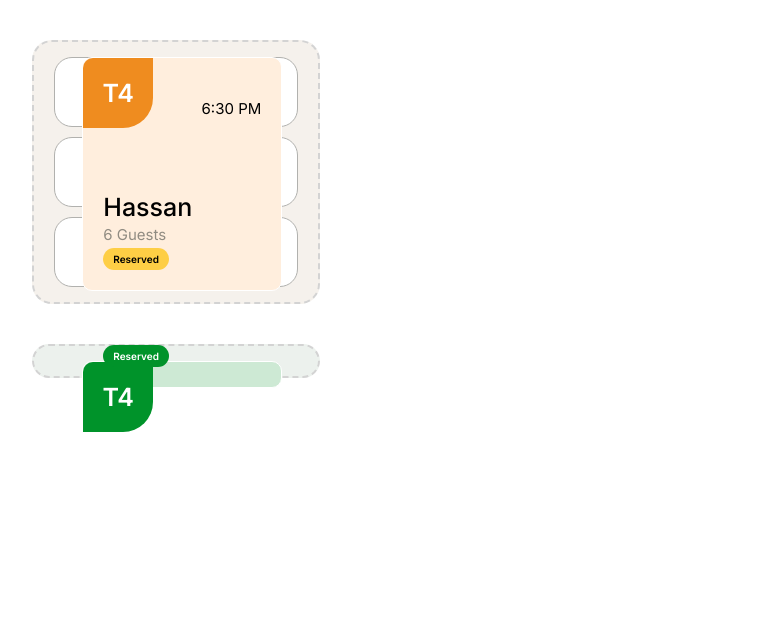
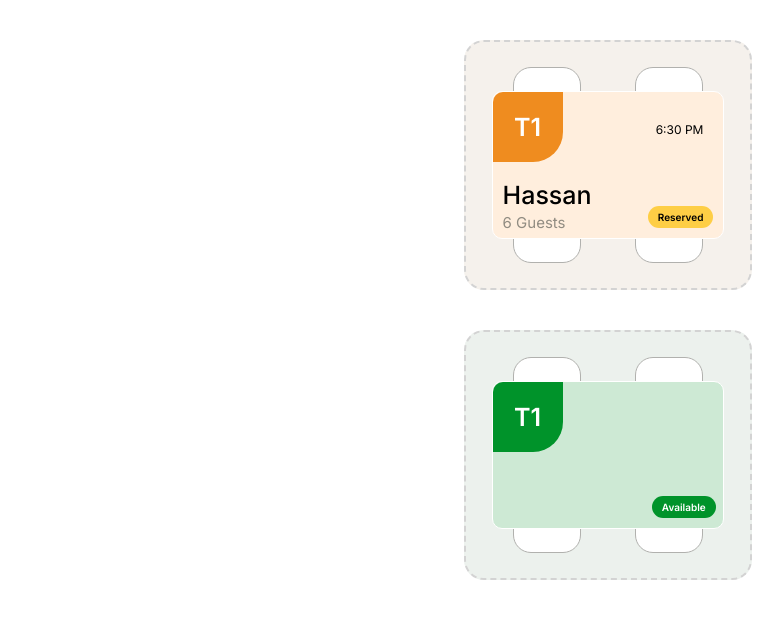
Before and after one commit to KhawarAli75/product_pos, a plain HTML site: page test.html in a window 1280 px wide. Shown: the top 618 px of the page, without its empty margins (32-815 px from the left). Drawn offline with nearby package versions, Linux system fonts and the light colour scheme; a web font is replaced by a local one.

Commit message:
available and reserve card

```diff
--- a/assets/scss/components/layouts/_offcanvas.scss
+++ b/assets/scss/components/layouts/_offcanvas.scss
@@ -168,257 +168,76 @@
 //     border-radius: 18px;
 //   }
 // }
-// .table-cards-small {
-//   --card-h-hori: 250px;
-//   --card-w-hori: 25%;
-//   --card-w-vertcal: 25%;
-//   --card-h-vertcal: 500px;
-//   --card-border: 2px dashed #d3d3d3;
-//   --border-rounded: 20px;
-//   --card-p: 25px 20px;
-//   --card-bg: #ecf1ed;
-//   //   internal card
-//   --bg-avail-internal: #cde9d4;
-//   --card-border-internal: 1px solid var(--body);
-//   --card-rounded-internal: 10px;
-//   --card-w-internal-hori: calc(100% - 18%);
-//   --card-h-internal-hori: calc(100% - 40%);
-//   --tbl-nmb-avail-bg: rgba(0, 147, 42, 1);
 
-//   width: var(--card-w-hori);
-//   height: var(--card-h-hori);
-//   border: var(--card-border);
-//   border-radius: var(--border-rounded);
-//   display: grid;
-//   grid-template-columns: repeat(2, 1fr);
-//   align-items: center;
-//   justify-items: center;
-//   padding: var(--card-p);
-//   background-color: var(--card-bg);
-//   position: relative;
-//   box-shadow: none;
-//   .upper-card {
-//     width: var(--card-w-internal-hori);
-//     height: var(--card-h-internal-hori);
-//     background-color: var(--bg-avail-internal);
-//     position: absolute;
-//     top: center;
-//     z-index: 3;
-//     border: var(--card-border-internal);
-//     border-radius: var(--card-rounded-internal);
-//     .head {
-//       width: 70px;
-//       height: 70px;
-//       background-color: var(--tbl-nmb-avail-bg);
-//       border-bottom-right-radius: 30px;
-//       border-top-left-radius: 10px;
-//       align-content: center;
-//       justify-items: center;
-//       .headings {
-//         font-size: 25px;
-//         font-weight: 600;
-//         color: white;
-//       }
-//     }
-//     .btnns {
-//       position: absolute;
-//       bottom: 10px;
-//       left: 68%;
-//       .badge {
-//         --badge-bg: rgba(0, 147, 42, 1);
-//         --badge-color: var(--body);
-//       }
-//     }
-//   }
-//   .inner-card {
-//     background-color: #ffffff;
-//     width: 55%;
-//     height: 100%;
-//     border: 1px solid #b1b1ae;
-//     margin: 14px 0;
-//     border-radius: 18px;
-//   }
-// }
-// .table-card-small {
-//   --card-h-hori: 250px;
-//   --card-w-hori: 25%;
-//   --card-w-vertcal: 25%;
-//   --card-h-vertcal: 500px;
-//   --card-border: 2px dashed #d3d3d3;
-//   --border-rounded: 20px;
-//   --card-p: 25px 20px;
-//   --card-bg-avail: #ecf1ed;
-//   --bg-avail-internal: #cde9d4;
-//   --card-bg: #f5f1ec;
-//   //   internal card
-//   --card-border-internal: 1px solid var(--body);
-//   --card-rounded-internal: 10px;
-//   --card-w-internal: calc(100% - 18%);
-//   --card-h-internal: calc(100% - 40%);
-//   --bg-reserv-internal: #ffeedd;
-//   --card-c: var(--text);
-//   --tbl-nmb-reserve-bg: #ef8c1f;
+.table-reserve-small {
+  --card-h-hori: 250px;
+  --card-w-hori: 25%;
+  --card-border: 2px dashed #d3d3d3;
+  --border-rounded: 20px;
+  --card-p: 25px 20px;
+  // -- reserve
+  --card-bg-reserve: #F5F1EC;
+  //   internal card
+  --card-border-internal: 1px solid var(--body);
+  --card-rounded-internal: 10px;
+  --card-w-internal: calc(100% - 18%);
+  --card-h-internal: calc(100% - 40%);
+  --bg-reserv-internal: #ffeedd;
+  --card-c: var(--text);
+  --tbl-nmb-reserve-bg: #ef8c1f;
 
-//   width: var(--card-w-hori);
-//   height: var(--card-h-hori);
-//   border: var(--card-border);
-//   border-radius: var(--border-rounded);
-//   display: grid;
-//   grid-template-columns: repeat(2, 1fr);
-//   align-items: center;
-//   justify-items: center;
-//   padding: var(--card-p);
-//   background-color: var(--card-bg);
-//   position: relative;
-//   box-shadow: none;
-//   .upper-cards {
-//     width: var(--card-w-internal);
-//     height: var(--card-h-internal);
-//     background-color: var(--bg-reserv-internal);
-//     position: absolute;
-//     top: center;
-//     z-index: 3;
-//     border: var(--card-border-internal);
-//     border-radius: var(--card-rounded-internal);
-//     .card-header {
-//       display: flex;
-//       justify-content: space-between;
-//       align-items: center;
-//       .heads {
-//         width: 70px;
-//         height: 70px;
-//         background-color: var(--tbl-nmb-reserve-bg);
-//         border-bottom-right-radius: 30px;
-//         border-top-left-radius: 10px;
-//         align-content: center;
-//         justify-items: center;
-//         .heading {
-//           font-size: 25px;
-//           font-weight: 600;
-//           color: white;
-//         }
-//       }
-//       .time {
-//         margin-top: 1px;
-//         margin-right: 20px;
-//         span {
-//           font-size: 12px;
-//         }
-//       }
-//     }
-//     .card-footer {
-//       display: flex;
-//       justify-content: space-between;
-//       margin-top: 18px;
-//       padding: 0px 10px;
-//       .headings {
-//         h2 {
-//           font-size: 25px;
-//           font-weight: 500;
-//         }
-//         span {
-//           color: #918c82;
-//           font-size: 15px;
-//           font-weight: 400;
-//           line-height: 25px;
-//         }
-//       }
-//       .btnns {
-//         margin-top: 25px;
-//         .badge {
-//           --badge-bg: #fece45;
-//           --badge-color: var(--text);
-//         }
-//       }
-//     }
-//   }
-//   .inner-card {
-//     background-color: #ffffff;
-//     width: 55%;
-//     height: 100%;
-//     border: 1px solid #b1b1ae;
-//     margin: 14px 0;
-//     border-radius: 18px;
-//   }
-// }
-
-.table-card {
-  --card-w: 25%;
-  --card-h: 100%;
-  --card-border: 2px dashed #d3d3d3;
-  --border-radius: 20px;
-  --padding: 15px 20px;
-  --padding: 15px 20px;
-  --bg-reserved: #f5f1ec;
-  --bg-reserve-card: #ffeedd;
-  --bg-available: #ecf1ed;
-  --bg-availble-card: #cde9d4;
-  --upper-card-border: 1px solid var(--body);
-  --upper-card-radius: 10px;
-  --upper-card-width: 200px;
-  --upper-card-height: 90%;
-  --tbl-bg-reserved: #ef8c1f;
-  --inner-height: 70px;
-  --inner-width: 100%;
-  --inner-card-bg: var(--body);
-  --inner-card-radius: 18px;
-
-  width: var(--card-w);
-  height: var(--card-h);
+  width: var(--card-w-hori);
+  height: var(--card-h-hori);
   border: var(--card-border);
-  border-radius: var(--border-radius);
-  padding: var(--padding);
-  background-color: var(--bg-reserved);
+  border-radius: var(--border-rounded);
+  display: grid;
+  grid-template-columns: repeat(2, 1fr);
+  align-items: center;
+  justify-items: center;
+  padding: var(--card-p);
+  background-color: var( --card-bg-reserve);
   position: relative;
-  // display: flex;
-  // flex-direction: column;
-  align-items: center;
-  justify-content: center;
-  // gap: 20px;
   box-shadow: none;
-
   .upper-card {
-    width: var(--upper-card-width);
-    height: var(--upper-card-height);
-    background-color: var(--bg-reserve-card);
+    width: var(--card-w-internal);
+    height: var(--card-h-internal);
+    background-color: var(--bg-reserv-internal);
     position: absolute;
-    left: 17%;
+    top: center;
     z-index: 3;
-    border: var(--upper-card-border);
-    border-radius: var(--upper-card-radius);
-
+    border: var(--card-border-internal);
+    border-radius: var(--card-rounded-internal);
     .card-header {
       display: flex;
+      justify-content: space-between;
       align-items: center;
-      justify-content: space-between;
-    }
-
-    .card-footer {
-      position: absolute;
-      bottom: 20px;
-      left: 20px;
-    }
-
       .heads {
         width: 70px;
         height: 70px;
-      background-color: var(--tbl-bg-reserved);
+        background-color: var(--tbl-nmb-reserve-bg);
         border-bottom-right-radius: 30px;
         border-top-left-radius: 10px;
-      display: flex;
-      align-items: center;
-      justify-content: center;
-      color: white;
+        align-content: center;
+        justify-items: center;
+        .heading {
           font-size: 25px;
           font-weight: 600;
+          color: white;
         }
-
+      }
       .time {
-      margin-top: 30px;
+        margin-top: 1px;
         margin-right: 20px;
-      font-size: 15px;
+        span {
+          font-size: 12px;
         }
-
+      }
+    }
+    .card-footer {
+      display: flex;
+      justify-content: space-between;
+      margin-top: 18px;
+      padding: 0px 10px;
       .headings {
         h2 {
           font-size: 25px;
@@ -431,44 +250,177 @@
           line-height: 25px;
         }
       }
-
-    .btnns .badge {
+      .btnns {
+        margin-top: 25px;
+        .badge {
           --badge-bg: #fece45;
           --badge-color: var(--text);
         }
       }
-  .inner-cards{
-    display: grid;
-    grid-template-columns: repeat(1,1fr);
-    gap: 10px;
-    width: 100%;
-    height: 70%;
-    // position: absolute;
-    // top: 0;
-    // bottom: 0;
+    }
+  }
   .inner-card {
-      background-color: var(--inner-card-bg);
-      width: var(--inner-width);
-      height: var(--inner-height);
+    background-color: #ffffff;
+    width: 55%;
+    height: 100%;
     border: 1px solid #b1b1ae;
-      border-radius: var(--inner-card-radius);
+    margin: 14px 0;
+    border-radius: 18px;
+  }
+}
+.table-avail-small {
+  background-color: #ECF1ED;
+  .upper-card{
+    background-color: #CDE9D4;
+    .card-header{
+      .heads{
+        background-color: #00932A;
+        .heading{
+          color: var(--body);
+        }
       }
 
     }
-}
-
-.available-card {
-  background-color: var(--bg-available);
-
-  .upper-card {
-    background-color: var(--bg-availble-card);
-    .heads {
-      --tbl-bg-reserved: #00932a;
-    }
-
-    .btnns .badge {
-      --badge-bg: #00932a;
+    .card-footer{
+      .btnns{
+        position: absolute;
+        left: 69%;
+        .badge{
+          --badge-bg: #00932A;
           --badge-color: var(--body);
         }
       }
     }
+  }
+}
+
+// .table-card {
+//   --card-w: 25%;
+//   --card-h: 100%;
+//   --card-border: 2px dashed #d3d3d3;
+//   --border-radius: 20px;
+//   --padding: 15px 20px;
+//   --padding: 15px 20px;
+//   --bg-reserved: #f5f1ec;
+//   --bg-reserve-card: #ffeedd;
+//   --bg-available: #ecf1ed;
+//   --bg-availble-card: #cde9d4;
+//   --upper-card-border: 1px solid var(--body);
+//   --upper-card-radius: 10px;
+//   --upper-card-width: 200px;
+//   --upper-card-height: 90%;
+//   --tbl-bg-reserved: #ef8c1f;
+//   --inner-height: 70px;
+//   --inner-width: 100%;
+//   --inner-card-bg: var(--body);
+//   --inner-card-radius: 18px;
+
+//   width: var(--card-w);
+//   height: var(--card-h);
+//   border: var(--card-border);
+//   border-radius: var(--border-radius);
+//   padding: var(--padding);
+//   background-color: var(--bg-reserved);
+//   position: relative;
+//   // display: flex;
+//   // flex-direction: column;
+//   align-items: center;
+//   justify-content: center;
+//   // gap: 20px;
+//   box-shadow: none;
+
+//   .upper-card {
+//     width: var(--upper-card-width);
+//     height: var(--upper-card-height);
+//     background-color: var(--bg-reserve-card);
+//     position: absolute;
+//     left: 17%;
+//     z-index: 3;
+//     border: var(--upper-card-border);
+//     border-radius: var(--upper-card-radius);
+
+//     .card-header {
+//       display: flex;
+//       align-items: center;
+//       justify-content: space-between;
+//     }
+
+//     .card-footer {
+//       position: absolute;
+//       bottom: 20px;
+//       left: 20px;
+//     }
+
+//     .heads {
+//       width: 70px;
+//       height: 70px;
+//       background-color: var(--tbl-bg-reserved);
+//       border-bottom-right-radius: 30px;
+//       border-top-left-radius: 10px;
+//       display: flex;
+//       align-items: center;
+//       justify-content: center;
+//       color: white;
+//       font-size: 25px;
+//       font-weight: 600;
+//     }
+
+//     .time {
+//       margin-top: 30px;
+//       margin-right: 20px;
+//       font-size: 15px;
+//     }
+
+//     .headings {
+//       h2 {
+//         font-size: 25px;
+//         font-weight: 500;
+//       }
+//       span {
+//         color: #918c82;
+//         font-size: 15px;
+//         font-weight: 400;
+//         line-height: 25px;
+//       }
+//     }
+
+//     .btnns .badge {
+//       --badge-bg: #fece45;
+//       --badge-color: var(--text);
+//     }
+//   }
+//   .inner-cards{
+//     display: grid;
+//     grid-template-columns: repeat(1,1fr);
+//     gap: 10px;
+//     width: 100%;
+//     height: 70%;
+//     // position: absolute;
+//     // top: 0;
+//     // bottom: 0;
+//     .inner-card {
+//       background-color: var(--inner-card-bg);
+//       width: var(--inner-width);
+//       height: var(--inner-height);
+//       border: 1px solid #b1b1ae;
+//       border-radius: var(--inner-card-radius);
+//     }
+
+//   }
+// }
+
+// .available-card {
+//   background-color: var(--bg-available);
+
+//   .upper-card {
+//     background-color: var(--bg-availble-card);
+//     .heads {
+//       --tbl-bg-reserved: #00932a;
+//     }
+
+//     .btnns .badge {
+//       --badge-bg: #00932a;
+//       --badge-color: var(--body);
+//     }
+//   }
+// }
--- a/test.html
+++ b/test.html
@@ -20,7 +20,7 @@
   </style>
 
   <body>
-    <div class="boxed mt-4 mb-4">
+    <!-- <div class="boxed mt-4 mb-4">
       <div class="table-card">
         <div class="upper-card">
           <div class="card-header">
@@ -67,11 +67,11 @@
         <div class="inner-card"></div>
         <div class="inner-card"></div>
       </div>
-    </div>
+    </div> -->
 
-    <!-- <div class="boxed mt-4 mb-4">
-      <div class="card table-card-small">
-        <div class="upper-cards">
+    <div class="boxed mt-4 mb-4">
+      <div class="card table-reserve-small">
+        <div class="upper-card">
           <div class="card-header">
             <div class="heads">
               <p class="heading">T1</p>
@@ -93,7 +93,7 @@
         <div class="inner-card"></div>
         <div class="inner-card"></div>
       </div>
-    </div> -->
+    </div>
     <!-- <div class="boxed mt-4 mb-4">
       <div class="card table-cards">
         <div class="upper-card">
@@ -108,21 +108,25 @@
         <div class="inner-card"></div>
         <div class="inner-card"></div>
       </div>
-    </div>
+    </div> -->
     <div class="boxed mt-4 mb-4">
-      <div class="card table-cards-small">
+      <div class="card table-reserve-small table-avail-small">
         <div class="upper-card">
-            <div class="head">
-                <p class="headings">T1</p>
+          <div class="card-header">
+            <div class="heads">
+                <p class="heading">T1</p>
             </div>
+          </div>
+          <div class="card-footer">
             <div class="btnns">
               <span class="badge badge-warning">Available</span>
             </div>
+          </div>
         </div>
         <div class="inner-card"></div>
         <div class="inner-card"></div>
       </div>
-    </div> -->
+    </div>
     <!-- <script src="./assets/js/main.js"></script> -->
   </body>
 </html>
```
Also changed, not shown: assets/css/style.css, 1 other file. Lines whose indentation alone changed are shown as unchanged.
